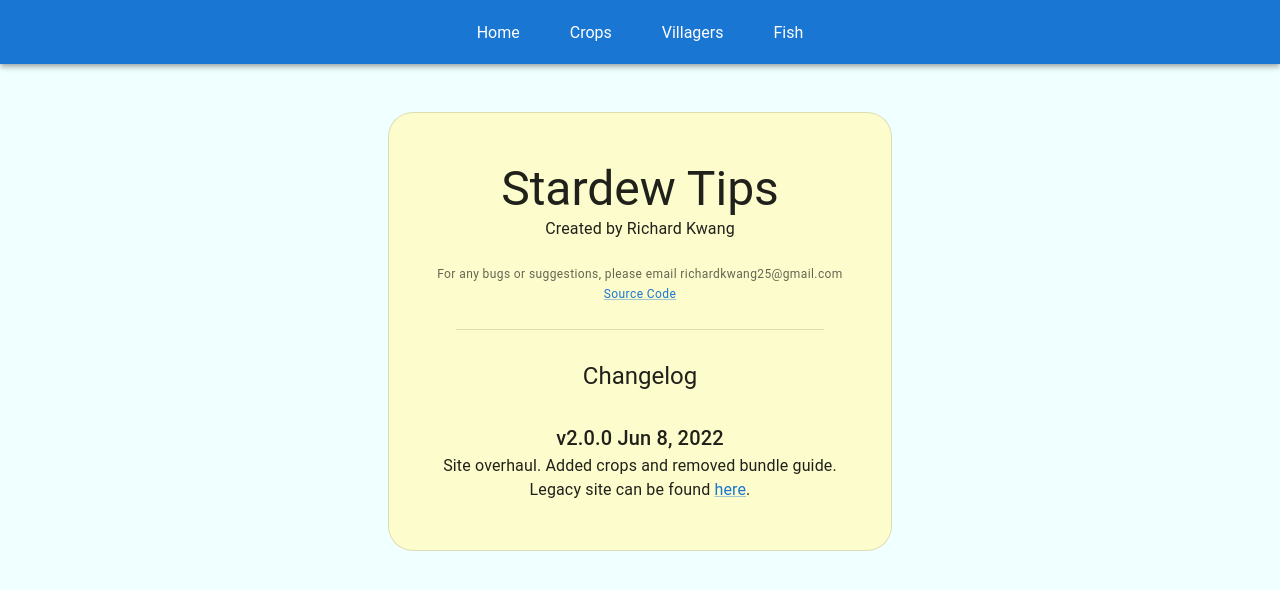
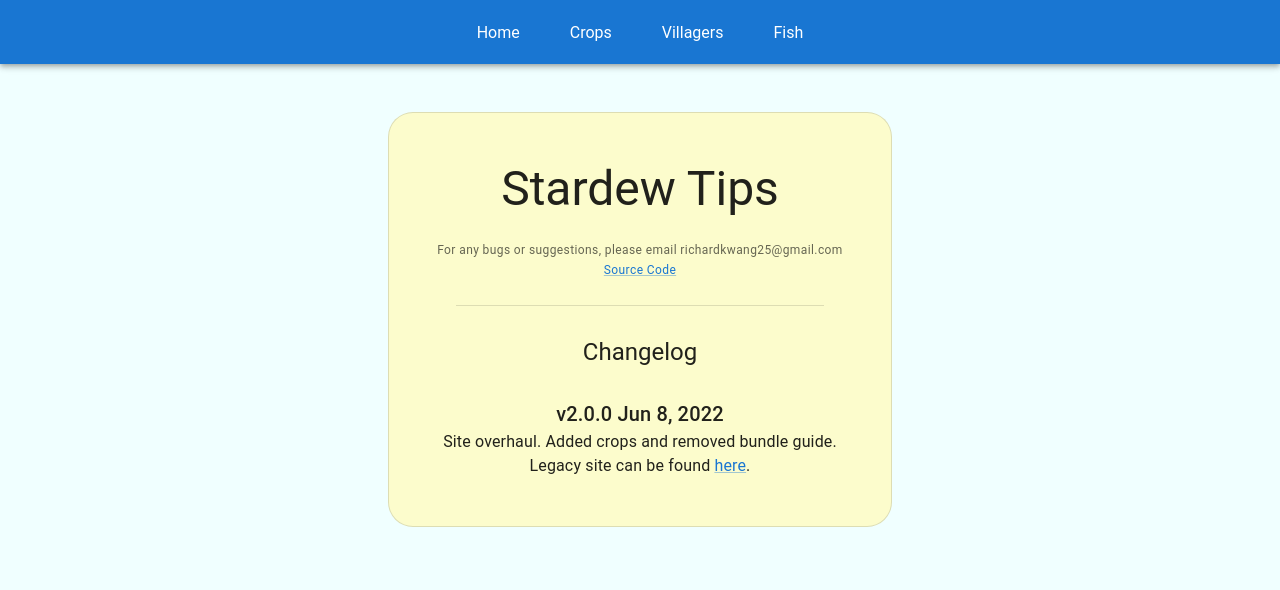
Before and after one commit to kwangric/stardew-tips-v3, a Next.js app: page / in a window 1280 px wide. Shown: the top 590 px of the page. Built offline with nearby package versions, Linux system fonts and the light colour scheme.

Commit message:
Remove name

```diff
--- a/components/CropsInfo.js
+++ b/components/CropsInfo.js
@@ -16,8 +16,6 @@ import RadioGroup from '@mui/material/RadioGroup'
 import Grid from '@mui/material/Grid'
 import Tooltip from '@mui/material/Tooltip'
 import Typography from '@mui/material/Typography'
-import BottomNavigation from '@mui/material/BottomNavigation'
-import BottomNavigationAction from '@mui/material/BottomNavigationAction'
 import { crops as newCrops } from '../assets/data'
 
 const CropsInfo = () => {
--- a/components/FishInfo.js
+++ b/components/FishInfo.js
@@ -15,9 +15,6 @@ import RadioGroup from '@mui/material/RadioGroup'
 import Grid from '@mui/material/Grid'
 import Tooltip from '@mui/material/Tooltip'
 import Typography from '@mui/material/Typography'
-import Paper from '@mui/material/Paper'
-import BottomNavigation from '@mui/material/BottomNavigation'
-import BottomNavigationAction from '@mui/material/BottomNavigationAction'
 import { fish as newFish } from '../assets/data'
 
 const FishInfo = () => {
--- a/components/Homepage.js
+++ b/components/Homepage.js
@@ -8,9 +8,6 @@ const Homepage = () => {
     <Card sx={{backgroundColor: "#fcfccc", padding: "3rem", borderRadius: '25px'}} variant="outlined">
       <Typography variant="h3" display="block">
         Stardew Tips
-      </Typography>
-      <Typography variant="body1" display="block">
-        Created by Richard Kwang
       </Typography>
       <br />
       <Typography variant="caption" color="text.secondary" display="block">
--- a/components/VillagersInfo.js
+++ b/components/VillagersInfo.js
@@ -7,8 +7,6 @@ import CircularProgress from '@mui/material/CircularProgress'
 import Grid from '@mui/material/Grid'
 import Tooltip from '@mui/material/Tooltip'
 import Typography from '@mui/material/Typography'
-import BottomNavigation from '@mui/material/BottomNavigation'
-import BottomNavigationAction from '@mui/material/BottomNavigationAction'
 import {villagers as newVillagers} from '../assets/data'
 
 const VillagersInfo = () => {
```
